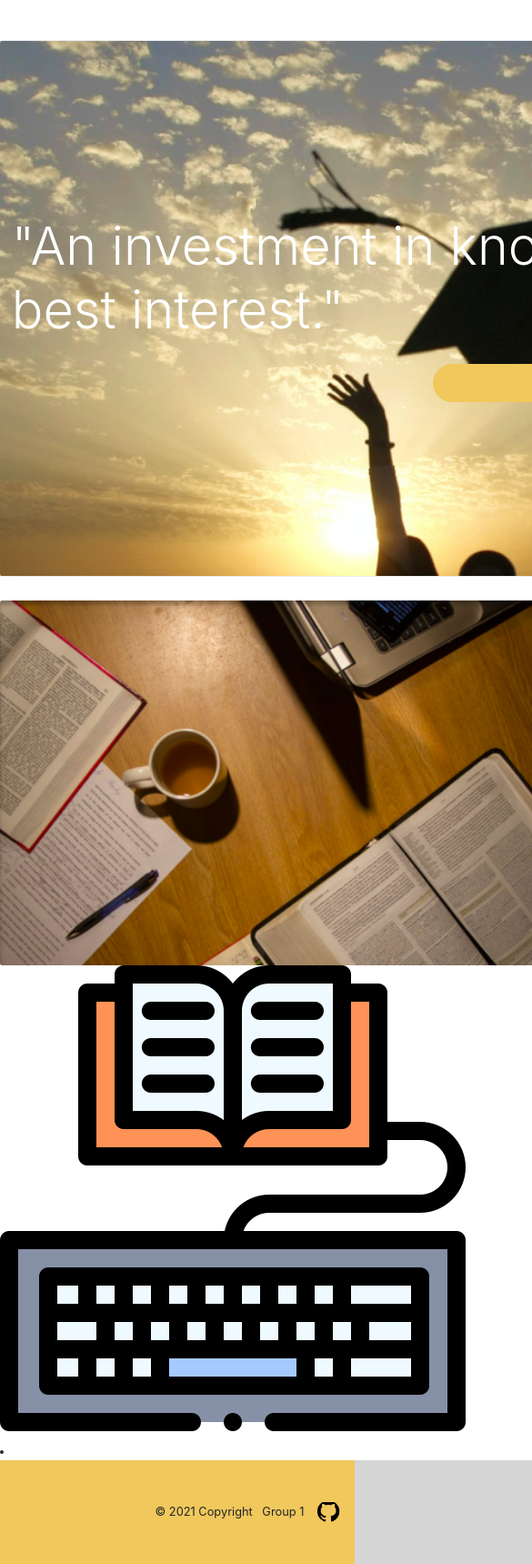
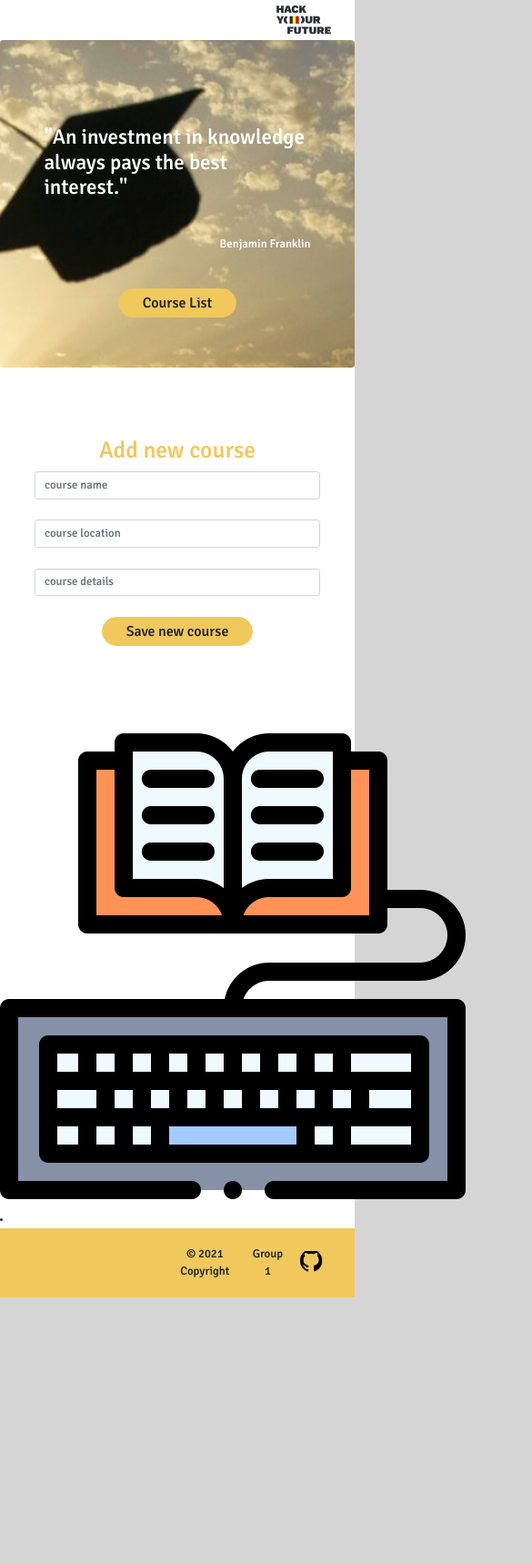
Before and after one commit to bermarte/courses-web-app, a website: page client/index.html in a window 390 px wide. Shown: the top 1719 px of the page at 91% size, 585 px wide, since content can reach past the window. After the commit the page ends 1426 px from the top, so only its background shows below. Drawn offline with Linux system fonts and the light colour scheme; no server answers; a web font is replaced by a local one.

Commit message:
Css refactor (#13)
* starting refactoring

* add  reference to tv4 SCHEMA

* add validation

* add font

* responsivness

```diff
--- a/api/controllers.js
+++ b/api/controllers.js
@@ -47,8 +47,8 @@ const controllers = {
             newCourse.id = courses.nextId;
             courses.nextId++;
 
-            const isValid = tv4.validate(newCourse, COURSES_SCHEMA)
-            console.log(isValid);
+            const isValid = tv4.validate(newCourse, COURSES_SCHEMA, true)
+            console.log('tv4', isValid);
 
             if (!isValid) {
                 const error = tv4.error
--- a/client/app/init.js
+++ b/client/app/init.js
@@ -3,3 +3,19 @@ export const init = async () => {
   const data = await res.json();
   console.log(data);
 };
+
+
+
+//get data from form
+//do data validation
+const newCourse = document.getElementById('newCourse');
+newCourse.addEventListener('click', (event) => {
+  event.preventDefault();
+  const newData = {
+    name: document.getElementById("name").value,
+    location: document.getElementById("location").value,
+    details: document.getElementById("details").value
+  }
+  console.log(newData);
+
+});
--- a/client/assets.css
+++ b/client/assets.css
@@ -1,51 +1,89 @@
-body{
-    background-color:rgb(214, 213, 213);
+@font-face {
+    font-family: 'signikamedium';
+    src: url('./assets/fonts/ignika-medium-webfont.woff2') format('woff2'),
+        url('./assets/fonts/signika-medium-webfont.woff') format('woff'),
+        url('./assets/fonts/usignika-medium.ttf') format('truetype');
+    font-weight: normal;
+    font-style: normal;
 }
-.icon{
+
+body {
+    background-color: rgb(214, 213, 213);
+    font-family: 'signikamedium'
+}
+
+.icon {
     width: 100%;
     height: 100%;
     object-fit: cover;
 }
-.main-container{
-    width: 1280px;
-    background-color:#fff;
+
+.main-container {
+    max-width: 1280px;
+    background-color: #fff;
 }
+
 .bg-cover {
     background-image: url("./assets/graduation.png");
     background-repeat: no-repeat;
-    background-size: contain, cover;
     background-position: center;
+    background-color: #fff;
 }
-.jumbotron-resize{
+
+.disp-txt {
+    font-size: calc(16px + 1.8vw);
+}
+
+.jumbotron-resize {
     min-height: 590px;
 }
-.quote-m{
+
+.quote-m {
     margin-right: 120px;
 }
-.row-resize{
+
+.min-width {
+    min-width: 370px;
+}
+
+.row-resize {
     min-height: 400px;
 }
-.round{
+
+.round {
     border-radius: 35px;
 }
-.btn-p{
+
+.btn-p {
     padding: 8px 120px;
 }
+
+
+
 /* new */
-#new{
+#new {
     background-color: #fff;
+    min-width: 200px;
 }
-.img{
-    /* width: 513px; */
-}
-.borderless{
+
+.borderless {
     border: 0;
 }
 
-.footer{
-    background-color: #F1C85C;
-    min-height: 114px;
-}
-.empty{
+.empty {
     width: 160px;
 }
+
+@media all and (max-width:30em) {
+    .btn-p {
+        padding: 3px 26px;
+    }
+
+    .jumbotron-resize {
+        min-height: 360px;
+    }
+
+    .img {
+        display: none;
+    }
+}
--- a/client/index.html
+++ b/client/index.html
@@ -23,17 +23,17 @@
       <ul class="nav justify-content-end">
         <li class="nav-item">
           <a class="nav-link active" href="https://hackyourfuture.be/" target="_blank">
-            <img src="./assets/hyf.svg" alt="HYF" width="60px">
+            <img src="./assets/hyf.svg" alt="HYF" width="60">
           </a>
         </li>
       </ul>
     </div>
 
     <!-- jumbotron -->
-    <div class="jumbotron bg-cover jumbotron-resize d-flex align-items-center justify-content-center">
-      <div class="container text-white">
-        <h1 class="display-3 m-6 text-left">"An investment in knowledge always pays the best interest."</h1>
-        <div class="m-6 text-right quote-m"> - Benjamin Franklin</div>
+     <div class="jumbotron bg-cover jumbotron-resize d-flex align-items-center justify-content-center">
+      <div class="container text-white min-width">
+        <h1 class="disp-txt m-5 text-left">"An investment in knowledge always pays the best interest."</h1>
+        <div class="m-5 text-right quote-m">Benjamin Franklin</div>
 
         <div class="container d-flex justify-content-center">
           <button type="button" class="btn btn-primary btn-lg round btn-p">Course List</button>
@@ -42,44 +42,34 @@
     </div>
 
     <!-- new item content -->
-    <div class="container" id="new">
-      <div class="d-flex row">
+    <div class="container mb-5 mt-5 align-content-center" id="new">
+      <div class="d-md-flex row">
         <!-- left -->
-        <div class=" borderless col w-50">
-          <img src="./assets/bg-bibleStudyTable.png" class="card-img img" alt="image">
+        <div class=" borderless col w-xl-50">
+          <img src="./assets/bg-bibleStudyTable.png" class="card-img img align-self-center" alt="image">
         </div>
         <!-- right -->
-        <div class="col w-50 m-5">
-          <h2 class="text-center text-primary"">Add new course</h2>
+        <div class="col w-xl-50 m-5">
+          <h2 class="text-center text-primary">Add new course</h2>
           <form>
-            <!-- input -->
-            <!-- input -->
+
             <div class="form-outline mb-1">
               <input type="text" id="name" class="form-control" placeholder="course name" />
               <label class="form-label" for="name"></label>
             </div>
 
             <div class="form-outline mb-1">
-              <input type="text" id="id" class="form-control" placeholder="course id" />
-              <label class="form-label" for="id"></label>
-            </div>
-
-            <!-- input -->
-            <div class="form-outline mb-1">
               <input type="text" id="location" class="form-control" placeholder="course location" />
               <label class="form-label" for="location"></label>
             </div>
 
-
-            <!-- input -->
             <div class="form-outline mb-1">
               <input type="text" id="details" class="form-control" placeholder="course details" />
               <label class="form-label" for="details"></label>
             </div>
 
-            <!-- Submit button -->
-            <div class="text-center">
-            <button type="submit" class="btn btn-primary btn-lg round btn-p">Save new course</button>
+            <div class="text-center pb-4">
+            <button type="submit" id="newCourse" class="btn btn-primary btn-lg round btn-p">Save new course</button>
           </div>
           </form>
         </div>
@@ -104,11 +94,10 @@
 
 
     <!-- items -->
-    <container id="items"></container>
+    <div id="items"></div>
 
     <!-- footer -->
-    <footer class="footer text-center d-flex align-items-center justify-content-between">
-      <!-- Copyright -->
+    <footer class="text-center bg-primary d-flex align-items-center justify-content-between p-4">
       <div class="empty"></div>
       <div class="text-center">
         © 2021 Copyright
@@ -116,14 +105,13 @@
       <div class="justify-content-end d-flex flex-row justify-content-end">
         <div id="group" class="align-self-center">Group 1</div>
         <a class="nav-link active" href="https://github.com/LiubovPlugar/courses-web-app" target="_blank">
-          <img src="./assets/github.png" alt="github" width="30px">
+          <img src="./assets/github.png" alt="github" width="30">
         </a>
       </div>
     </footer>
 
   </div>
 
-
 </body>
 
 </html>
--- a/data/courses.json
+++ b/data/courses.json
@@ -1,5 +1,5 @@
 {
-  "nextId": 11,
+  "nextId": 7,
   "courses": [
     {
       "id": 1,
```
Also changed, not shown: client/assets/fonts/signika-medium-webfont.woff (added), client/assets/fonts/signika-medium-webfont.woff2 (added), client/assets/fonts/signika-medium.ttf (added), data/courses-schema.js (line endings or trailing spaces).
